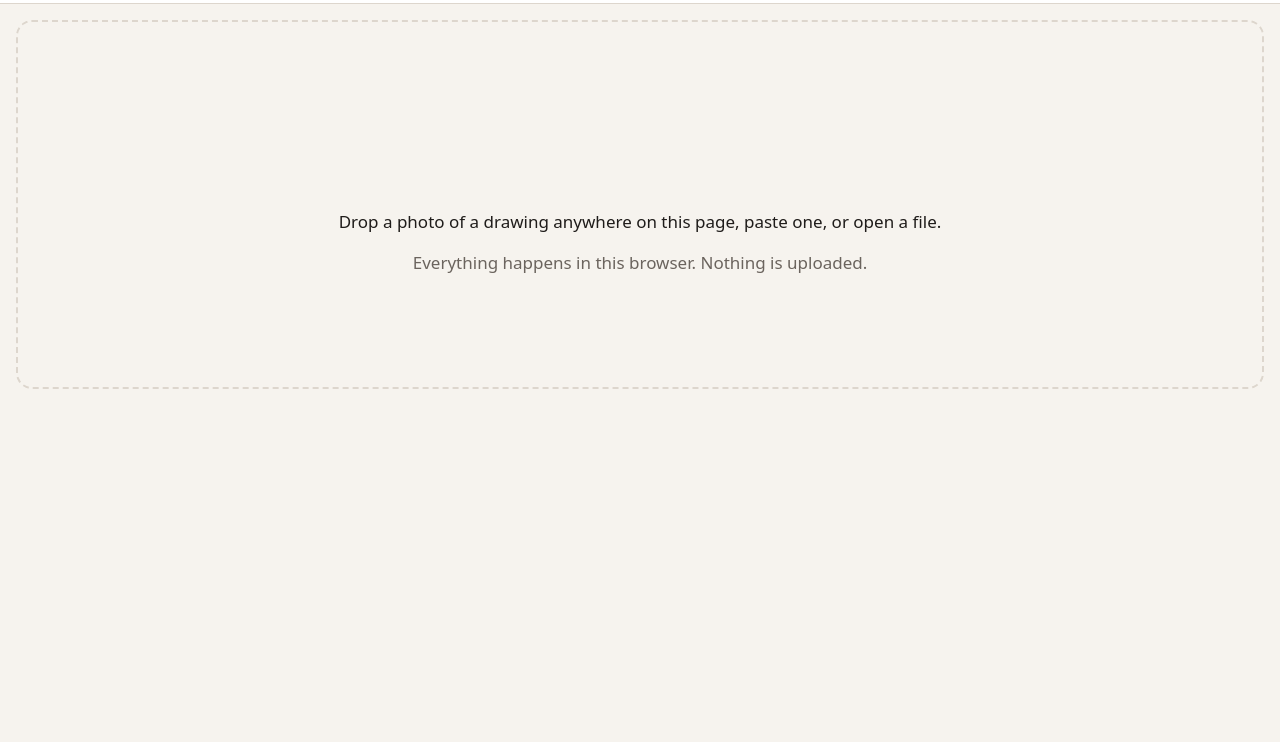
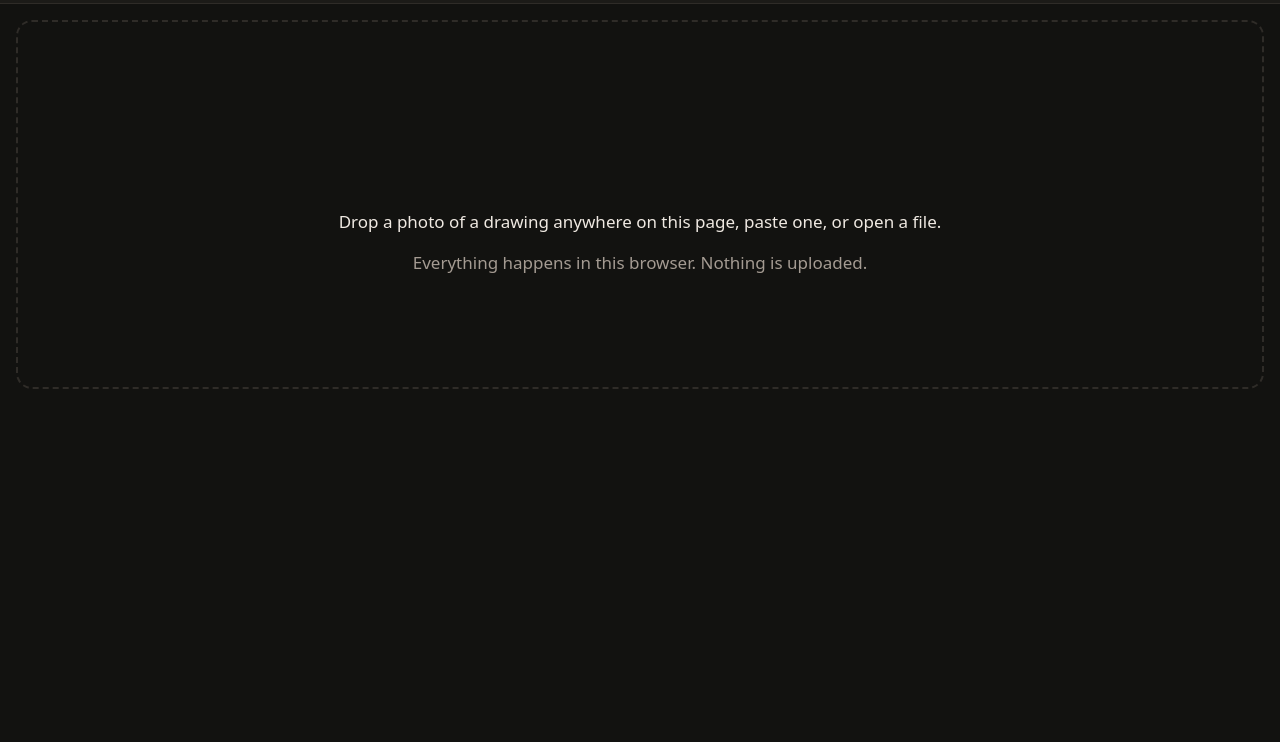
Before and after one commit to studio0rpiment/hand-drawn, a website built with Vite: page index.html in a window 1280 px wide. Shown: the part 58-800 px from the top of the page. Built offline with nearby package versions, Linux system fonts and the light colour scheme; what hand-icons would draw is missing.

Commit message:
Sliders on Kevin's single line; brighter green; always dark
The whole slider track is now line-solid, bright up to the value and muted
after, instead of the doubled dashed line. The accent is a brighter take on
the Orpiment grasshopper (#a6c83c), and the app is dark whatever the system
setting; previews that stand for paper stay light.

```diff
--- a/src/style.css
+++ b/src/style.css
@@ -1,33 +1,20 @@
 :root {
-  color-scheme: light dark;
-  --bg: #f6f3ee;
-  --surface: #ffffff;
-  --text: #1f1c1a;
-  --quiet: #6b645e;
-  --line: #ddd6cd;
-  /* Grasshopper green, from the Orpiment palette. Text on it is dark: white would be too faint. */
-  --accent: #869c42;
-  --accent-text: #1b1917;
-  --handle: #869c42;
-  /* The undrawn part of a slider. */
-  --rest: #b9b1a7;
+  /* Always dark: the drawings and previews read best against it. */
+  color-scheme: dark;
+  --bg: #121210;
+  --surface: #1c1b18;
+  --text: #efe9e2;
+  --quiet: #a49b92;
+  --line: #2f2c28;
+  /* A brighter grasshopper (same hue as the Orpiment grasshopper, #869c42). Text on it is dark. */
+  --accent: #a6c83c;
+  --accent-text: #121210;
+  --handle: #a6c83c;
+  /* The part of a slider past its value. */
+  --rest: #4a4640;
   --radius: 0.5rem;
   font-family: ui-sans-serif, system-ui, -apple-system, 'Segoe UI', sans-serif;
   font-size: 100%;
-}
-
-@media (prefers-color-scheme: dark) {
-  :root {
-    --bg: #1b1917;
-    --surface: #25221f;
-    --text: #efe9e2;
-    --quiet: #a49b92;
-    --line: #3b3632;
-    --accent: #869c42;
-    --accent-text: #1b1917;
-    --handle: #9db355;
-    --rest: #5d5751;
-  }
 }
 
 * {
@@ -201,7 +188,7 @@ input[type='range'] {
   margin-right: 0.35em;
 }
 
-/* Sliders: Kevin's solid marker line up to the value, the dashed one after, the blob as handle. */
+/* Sliders: Kevin's single marker line, bright up to the value and muted after, the blob as handle. */
 .hand-range {
   --p: 0;
   --knob: 1.35rem;
--- a/src/ui/hand.ts
+++ b/src/ui/hand.ts
@@ -1,5 +1,5 @@
 // The app's own hand-drawn look, from Kevin's hand-icons: icons on buttons,
-// and sliders drawn with his marker lines and blob.
+// and sliders drawn with his single marker line and blob.
 
 import sprite from 'hand-icons/sprite.svg?raw'
 
@@ -67,8 +67,8 @@ function lineBox(pathId: string): string {
 const valueDescriptor = Object.getOwnPropertyDescriptor(HTMLInputElement.prototype, 'value')!
 
 /**
- * Draw a range input with hand-drawn lines: a solid marker line up to the
- * value, a dashed one after it, and the blob as the handle. The real input
+ * Draw a range input with Kevin's single marker line: bright up to the value,
+ * muted after it, and the blob as the handle. The real input
  * stays on top, invisible, so keyboard, screen readers and pointer all work.
  */
 export function handSlider(input: HTMLInputElement) {
@@ -76,7 +76,7 @@ export function handSlider(input: HTMLInputElement) {
   input.dataset.hand = ''
   const wrap = document.createElement('span')
   wrap.className = 'hand-range'
-  const rest = drawnLine('hi-p-line-dashed', 'hr-line hr-rest')
+  const rest = drawnLine('hi-p-line-solid', 'hr-line hr-rest')
   const done = drawnLine('hi-p-line-solid', 'hr-line hr-done')
   const thumb = document.createElementNS(SVG_NS, 'svg')
   thumb.setAttribute('class', 'hr-thumb')
```
Also changed, not shown: README.md.
